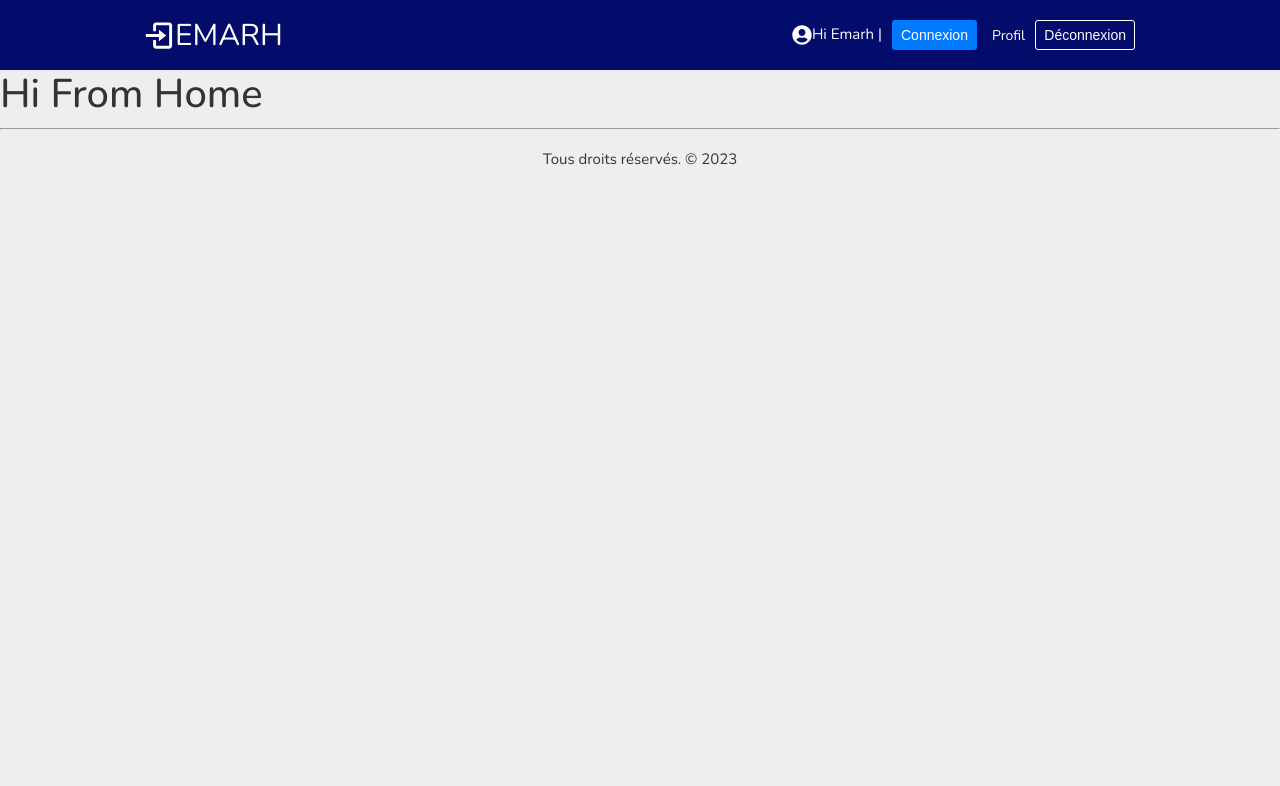
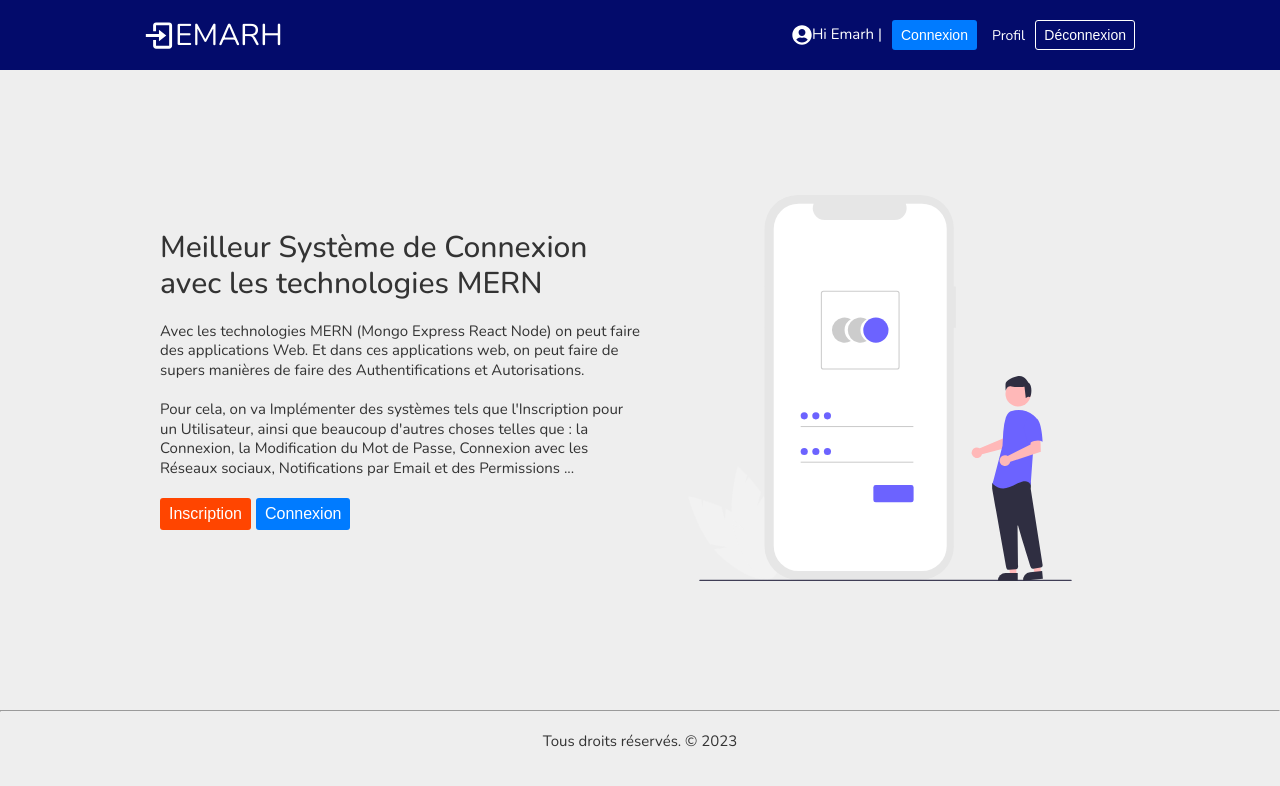
Before and after one commit to Harry8679/MERN_Auth, a React (Create React App) app: page / in a window 1280 px wide. Shown: the top 786 px of the page. Built offline with nearby package versions, Linux system fonts and the light colour scheme; the HTML template or start-up script is replaced by a standard one.

Commit message:
Home Page created

```diff
--- a/src/pages/home/Home.js
+++ b/src/pages/home/Home.js
@@ -2,12 +2,32 @@ import React from 'react'
 import './Home.scss';
 import Header from '../../components/header/Header';
 import Footer from '../../components/footer/Footer';
+import loginImage from '../../assets/login.svg';
 
 const Home = () => {
   return (
     <div>
       <Header />
-      <h1>Hi From Home</h1>
+        <section className="container hero">
+            <div className="hero-text">
+                <h2>Meilleur Système de Connexion avec les technologies MERN</h2>
+                <p>
+                    Avec les technologies MERN (Mongo Express React Node) on peut faire des applications Web. Et dans ces applications web,
+                    on peut faire de supers manières de faire des Authentifications et Autorisations.
+                </p>
+                <p>
+                    Pour cela, on va Implémenter des systèmes tels que l'Inscription pour un Utilisateur, ainsi que beaucoup d'autres choses telles que :
+                    la Connexion, la Modification du Mot de Passe, Connexion avec les Réseaux sociaux, Notifications par Email et des Permissions ...
+                </p>
+                <div className="hero-buttons --flex-start">
+                    <button className="--btn --btn-danger">Inscription</button>
+                    <button className="--btn --btn-primary">Connexion</button>
+                </div>
+            </div>
+            <div className="hero-image">
+                <img src={loginImage} alt="Authentification" />
+            </div>
+        </section>
       <Footer />
     </div>
   )
```
Also changed, not shown: 1 other file (tests, documents, lock files or other folders).
